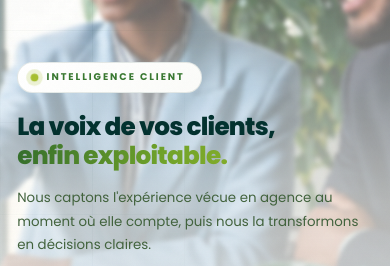
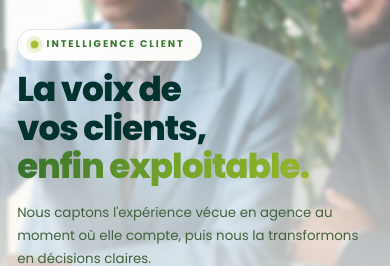
Before and after one commit to Rasmata12/ikanai-site, a React (Vite) app: page / in a window 390 px wide. Shown: the part 338-604 px from the top of the page. Built offline with nearby package versions, Linux system fonts and the light colour scheme; no server answers.

Commit message:
Fix responsive hero and route navigation

```diff
--- a/src/App.tsx
+++ b/src/App.tsx
@@ -1,5 +1,4 @@
 import { useEffect, type ReactNode } from 'react';
-import { AnimatePresence, motion } from 'framer-motion';
 import { Route, Switch, useLocation, Router as WouterRouter } from 'wouter';
 import { ScrollProgress } from '@/components/brand-shared';
 import { ErrorBoundary } from '@/components/error-boundary';
@@ -61,23 +60,11 @@ function ScrollManager() {
 }
 
 function Shell({ children }: { children: ReactNode }) {
-  const [location] = useLocation();
   return (
     <div className="page-grain flex min-h-[100dvh] flex-col bg-[hsl(var(--background))]">
       <ScrollProgress />
       <SiteHeader />
-      <AnimatePresence mode="wait" initial={false}>
-        <motion.main
-          key={location}
-          className="flex-1"
-          initial={{ opacity: 0, y: 14 }}
-          animate={{ opacity: 1, y: 0 }}
-          exit={{ opacity: 0, y: -8 }}
-          transition={{ duration: 0.42, ease: [0.16, 1, 0.3, 1] }}
-        >
-          {children}
-        </motion.main>
-      </AnimatePresence>
+      <main className="flex-1">{children}</main>
       <SiteFooter />
     </div>
   );
--- a/src/components/brand-shared.tsx
+++ b/src/components/brand-shared.tsx
@@ -240,8 +240,32 @@ export function SectionHeading({
   );
 }
 
-export function CtaBand() {
+export function CtaBand({ classic = false }: { classic?: boolean }) {
   const { t } = useLang();
+
+  if (classic) {
+    return (
+      <section className="shell-x aurora aurora--dark mesh-lines mesh-lines--dark surface-deep relative overflow-hidden section-y">
+        <div className="reveal relative mx-auto flex max-w-[1240px] flex-col items-start justify-between gap-10 lg:flex-row lg:items-end">
+          <div className="max-w-[640px]">
+            <h2 className="font-display text-[clamp(2rem,3.8vw,3.3rem)] leading-[1.18] text-white">
+              {t.cta.title}
+            </h2>
+            <p className="mt-5 max-w-[500px] t-lg leading-8 text-white/65">{t.cta.lede}</p>
+          </div>
+          <div className="flex flex-wrap items-center gap-4">
+            <ArrowButton href="/demo" variant="accent" testId="button-cta-primary">
+              {t.cta.primary}
+            </ArrowButton>
+            <ArrowButton href="/solution" variant="ghost-light" testId="button-cta-secondary">
+              {t.cta.secondary}
+            </ArrowButton>
+          </div>
+        </div>
+      </section>
+    );
+  }
+
   return (
     <section className="cta-premium shell-x surface-deep relative overflow-hidden section-y-sm">
       <div className="cta-premium__grid absolute inset-0" aria-hidden="true" />
--- a/src/components/hero-light.tsx
+++ b/src/components/hero-light.tsx
@@ -8,12 +8,12 @@ const SLIDE_DURATION = 4200;
 const IMAGES = [SCENES.qr, SCENES.accueil, SCENES.pilotage, SCENES.conseil];
 // Cadrage grand écran : la photo est large, on peut se permettre un point de
 // focalisation décalé.
-const POSITIONS = ['58% 42%', '58% 42%', '55% 34%', '58% 35%'];
+const POSITIONS = ['62% 38%', '58% 42%', '55% 34%', '58% 35%'];
 // Cadrage mobile : sur un écran étroit et haut, object-fit:cover ne rogne
 // quasiment que la largeur (la hauteur tient déjà en entier). Il faut donc un
 // point de focalisation resserré sur le sujet réel de chaque photo, sinon on
 // se retrouve à ne voir qu'un bout de fenêtre ou de mur.
-const POSITIONS_MOBILE = ['58% 42%', '80% 44%', '22% 62%', '68% 28%'];
+const POSITIONS_MOBILE = ['56% 40%', '80% 44%', '22% 62%', '68% 28%'];
 const EASE = [0.22, 0.85, 0.24, 1] as const;
 
 export function HeroLight() {
--- a/src/index.css
+++ b/src/index.css
@@ -1064,7 +1064,7 @@ a:hover .btn-arrow, button:hover .btn-arrow { transform: translate(3px, -3px); }
    object-fit:cover rogne alors presque toute la largeur. On recentre donc
    chaque image sur son sujet réel (visages, mains, écran) au lieu de garder
    le cadrage pensé pour un écran large. */
-@media (max-width: 767px) {
+@media (max-width: 1023px) {
   .hero-bright__slide img {
     object-position: var(--pos-mobile, 50% 50%);
   }
@@ -1464,11 +1464,6 @@ html, body { max-width: 100%; overflow-x: clip; }
 @supports (min-height: 100dvh) {
   .hero-bright { min-height: 100dvh; }
 }
-/* Écran court (paysage mobile, petite fenêtre) : hauteur libre. */
-@media (max-height: 640px) {
-  .hero-bright { min-height: auto; }
-}
-
 .hero-bright__content {
   padding-top: clamp(5.75rem, 12vh, 11rem);
   padding-bottom: clamp(1.5rem, 3.5vh, 3rem);
@@ -1481,6 +1476,34 @@ html, body { max-width: 100%; overflow-x: clip; }
 }
 @media (max-width: 640px) {
   .hero-bright__title { line-height: 1.2; }
+}
+
+/* Mobile: keep the hero readable and its controls inside the viewport. */
+@media (max-width: 767px) {
+  .hero-bright__content {
+    padding-top: clamp(5.25rem, 15svh, 7rem);
+    padding-bottom: max(1rem, env(safe-area-inset-bottom));
+  }
+
+  .hero-bright__title {
+    font-size: clamp(2rem, 8.8vw, 2.8rem);
+    line-height: 1.12;
+    margin-top: .65rem;
+  }
+
+  .hero-bright__text {
+    margin-top: .75rem;
+    line-height: 1.6;
+  }
+
+  .hero-bright__buttons { margin-top: 1rem; }
+  .hero-bright__footer {
+    margin-top: 1.25rem;
+    padding-top: .85rem;
+  }
+
+  .hero-facts { gap: .5rem; }
+  .hero-facts__label { font-size: 9.5px; }
 }
 
 .hero-bright__text {
@@ -1544,3 +1567,35 @@ html, body { max-width: 100%; overflow-x: clip; }
 @media (min-width: 640px) {
   .svg-inline--fa.sm\:block { display: block; }
 }
+
+/* Keep the whole hero in view on short desktop windows by compacting the
+   content rather than allowing its footer to spill below the image. */
+@media (min-width: 768px) and (max-height: 760px) {
+  .hero-bright {
+    height: 100svh;
+    min-height: 0;
+  }
+
+  @supports (height: 100dvh) {
+    .hero-bright { height: 100dvh; }
+  }
+
+  .hero-bright__content {
+    padding-top: 6.25rem;
+    padding-bottom: 1rem;
+  }
+
+  .hero-bright__title {
+    font-size: clamp(2.5rem, 4vw, 3.6rem);
+    line-height: 1.08;
+    margin-top: .65rem;
+  }
+
+  .hero-bright__text { margin-top: .65rem; }
+  .hero-bright__buttons { margin-top: .9rem; }
+  .hero-bright__footer {
+    margin-top: 1.1rem;
+    padding-top: .75rem;
+    gap: .75rem;
+  }
+}
```
